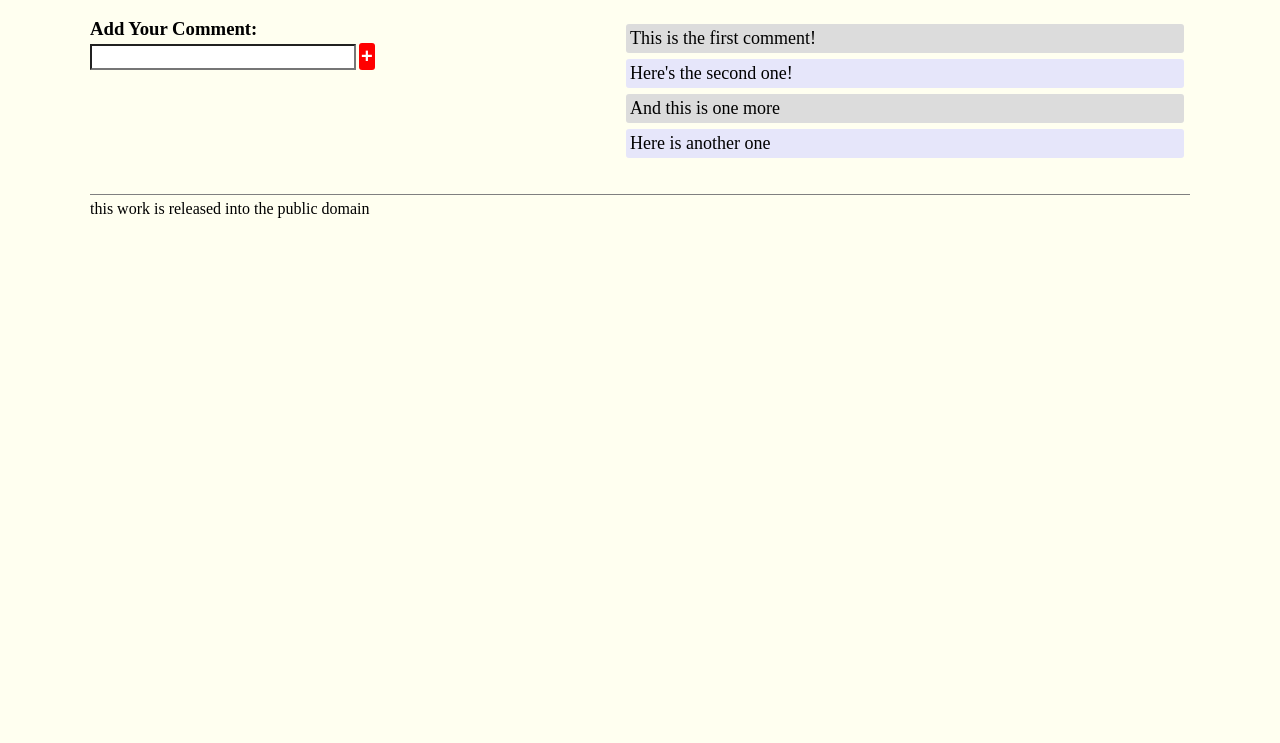
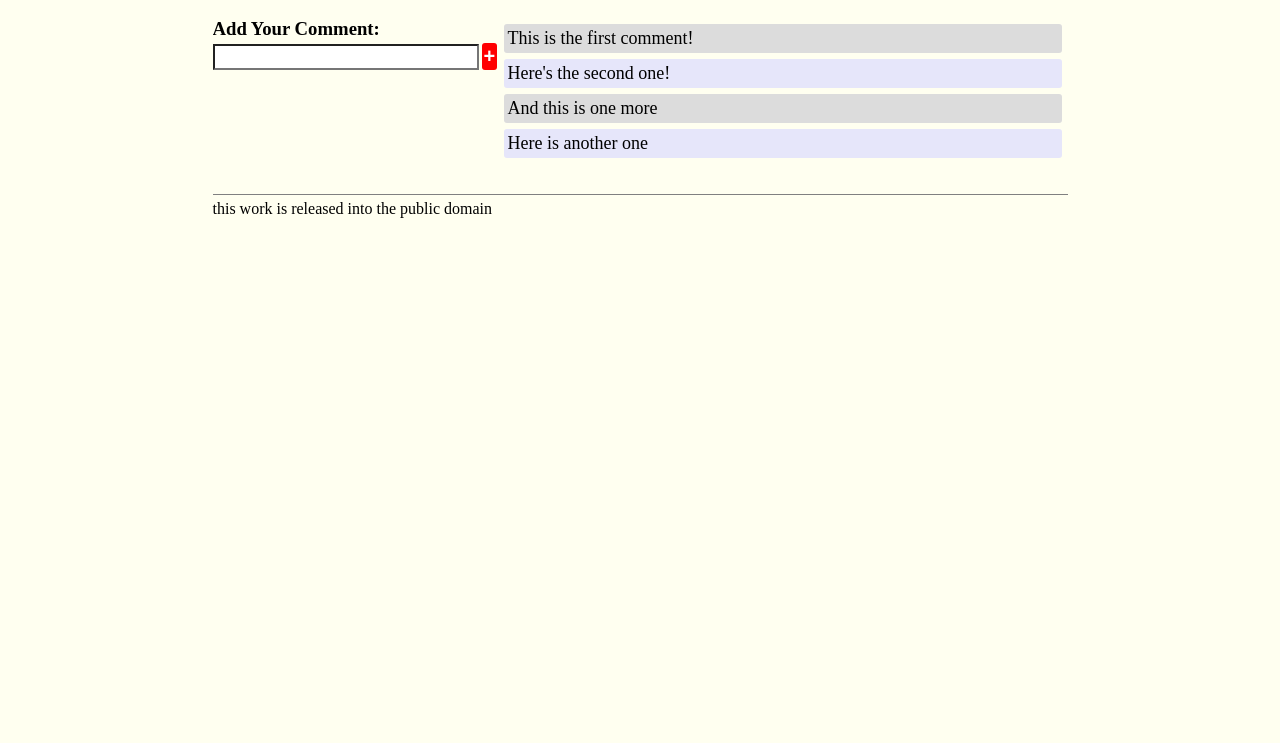
Before and after one commit to BytingBucs2-0/mdanielson_Ch4Ex2, a plain HTML site: page index.html in a window 1280 px wide. Shown: the part 57-800 px from the top of the page. Drawn offline with nearby package versions, Linux system fonts and the light colour scheme; a script that the page names is missing.

Commit message:
added div 'wrap' to index and style to center page

```diff
--- a/index.html
+++ b/index.html
@@ -5,6 +5,7 @@
 		<link href="style.css" rel="stylesheet" type="text/css">
 	</head>
 
+<div id="wrap">
 	<body>
 		<header>
 			<h1>Comments</h1>
@@ -33,4 +34,5 @@
 		<script src="http://code.jquery.com/jquery-2.0.3.min.js"></script>
 		<script src="app.js"></script>
 	</body>
+</div>
 </html>
--- a/style.css
+++ b/style.css
@@ -1,6 +1,11 @@
 *{
 	margin: 0;
 	padding: 0;
+}
+
+#wrap {
+	width: 855px;
+	margin: 0 auto;
 }
 
 body {
```
